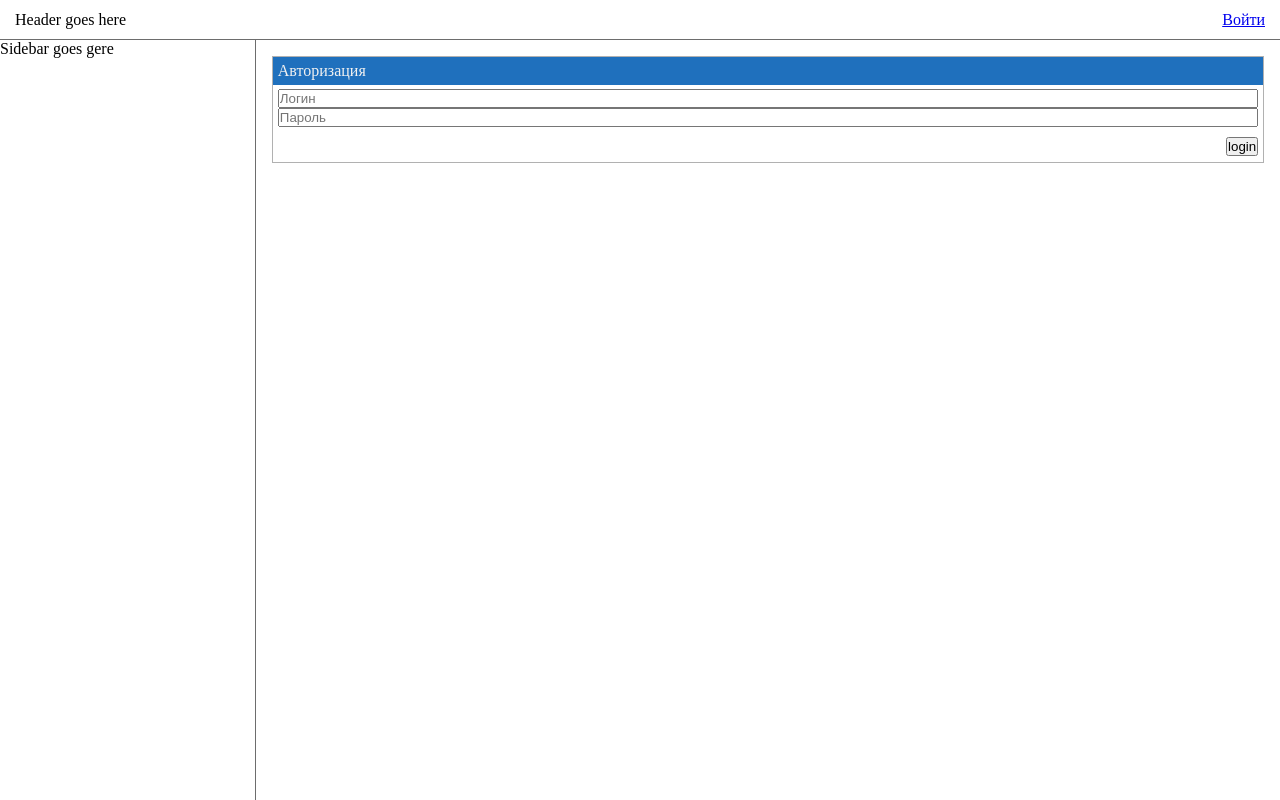
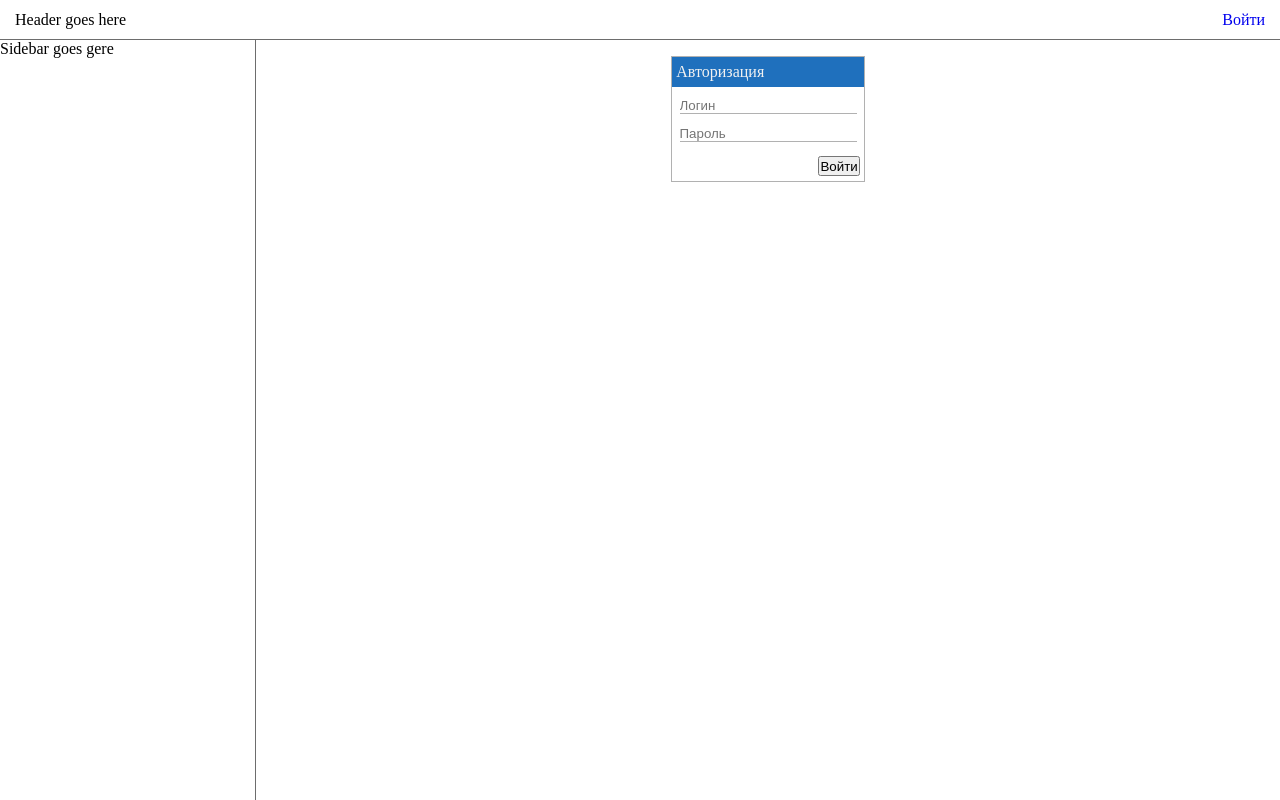
Before and after one commit to mikenejton/vdias, a Django app: page /accounts/login/ in a window 1280 px wide. Run offline with Django 3.2, Linux system fonts and the light colour scheme.

Commit message:
front fixing

```diff
--- a/static/css/style.css
+++ b/static/css/style.css
@@ -7,6 +7,22 @@ body{
         "sidebar mainbox";
     grid-template-columns: minmax(1px, 20%) 1fr;
     grid-template-rows: minmax(1px, 5%) 1fr;
+}
+a{
+    text-decoration: none;
+    font-style: none;
+}
+
+input, select, datalist{
+    border: none;
+    border-bottom: 1px solid #b1b1b1;
+    width: 100%;
+}
+input:focus, select:focus, datalist:focus{
+    border-bottom: 1px solid #1f70bd;
+}
+.input_wrapper{
+    margin: 0.3rem 0.2rem;
 }
 
 header{
@@ -18,7 +34,6 @@ header{
     align-items: center;
     padding: 5px 15px;
 }
-
 aside.sidebar{
     grid-area: sidebar;
     border-right: 1px solid #6d6d6d;
@@ -26,33 +41,37 @@ aside.sidebar{
 .mainbox{
     grid-area: mainbox;
     padding: 1rem;
+    display: flex;
+    flex-direction: column;
 }
-
 .component_wrapper{
     display: grid;
     grid-template-columns: repeat(auto-fit, minmax(5rem, 1fr));
     grid-gap: 1rem;
 }
 .card{
-    display: grid;
-    grid-template-rows: minmax(1px, 30%) 1fr minmax(1px, 30%);
-    /* box-shadow: 2px 3px 5px #000; */
+    display: flex;
+    flex-direction: column;
     border: 1px solid #b1b1b1;
 }
 .card_header{
     display: flex;
+    min-height: 20px;
     background: #1f70bd;
+    align-items: center;
     color: #f1f1f1;
     padding: 0.3rem;
 }
 
 .card_body{
     display: flex;
+    flex: 1;
     flex-direction: column;
     padding: 0.3rem;
 }
 .card_footer{
     display: flex;
+    min-height: 20px;
     flex-direction: row;
     justify-content: flex-end;
     padding: 0.3rem;
--- a/templates/registration/login.html
+++ b/templates/registration/login.html
@@ -3,7 +3,7 @@
 {% block content %}
 
 
-<div class="card">
+<div class="card" style="align-self: center;">
 <form method="post" action="{% url 'login' %}">
 	<div class="card_header">Авторизация</div>
 	<div class="card_body">
@@ -11,11 +11,15 @@
 		{% if form.errors %}
 			<p>Неверный логин и/или пароль</p>
 		{% endif %}
-		<input type="text" name="username" placeholder="Логин">
-		<input type="password" name="password" placeholder="Пароль">
+		<div class="input_wrapper">
+			<input type="text" name="username" placeholder="Логин">
+		</div>
+		<div class="input_wrapper">
+			<input type="password" name="password" placeholder="Пароль">
+		</div>
 	</div>
 	<div class="card_footer">
-		<input type="submit" value="login" />
+		<button type="submit">Войти</button>
 		<input type="hidden" name="next" value="{{ next }}" />
 	</div>
 </form>
--- a/verification/urls.py
+++ b/verification/urls.py
@@ -3,5 +3,5 @@ from . import views
 
 urlpatterns = [
     path('', views.index, name = 'index'),
-    path('/find-vitem', views.find_vitem, name='find-vitem')
+    path('find-vitem', views.find_vitem, name='find-vitem')
 ]
--- a/verification/views.py
+++ b/verification/views.py
@@ -27,6 +27,7 @@ def index(request):
     return render(request, 'verification/index.html', {'page_title': 'Home', 'u_data': user_access, 'ex_user': ex_user})
 
 def find_vitem(request):
+    print(request.POST)
     user_access = [models.ExtendedUser.objects.get(id=request.user.id).user_role.role_name, models.ExtendedUser.objects.get(id=request.user.id).access_lvl]
     ex_user = models.ExtendedUser.objects.get(user=request.user)
     return render(request, 'verification/index.html', {'page_title': 'Home', 'u_data': user_access, 'ex_user': ex_user})
```
Also changed, not shown: templates/verification/index.html (+20 -16 lines).
